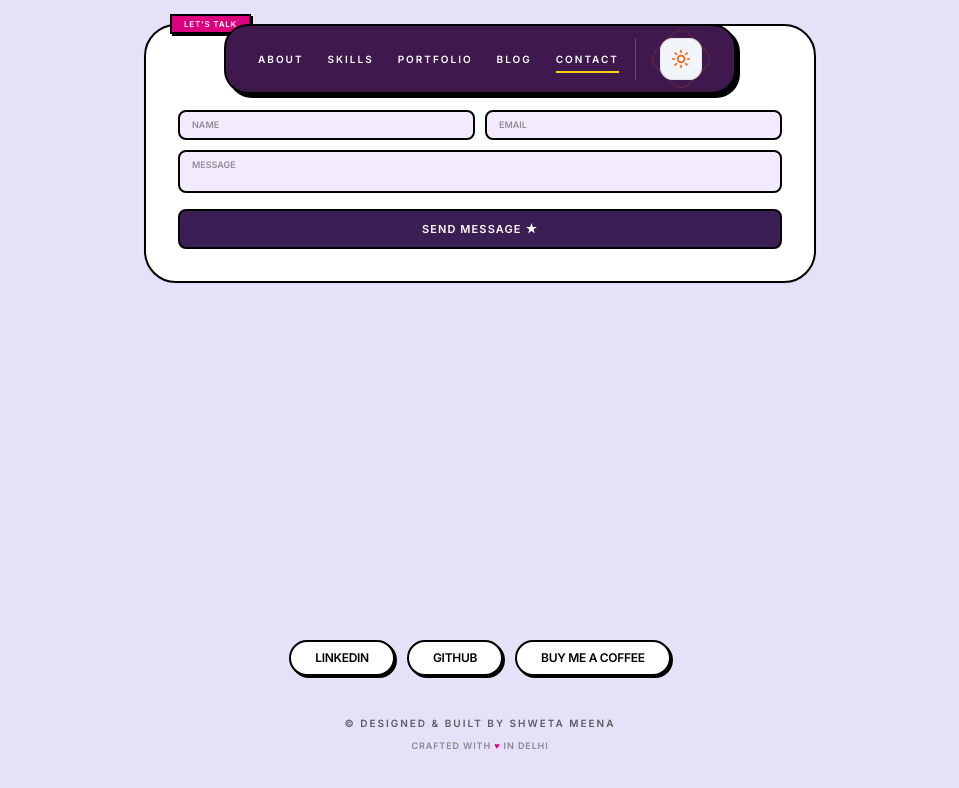
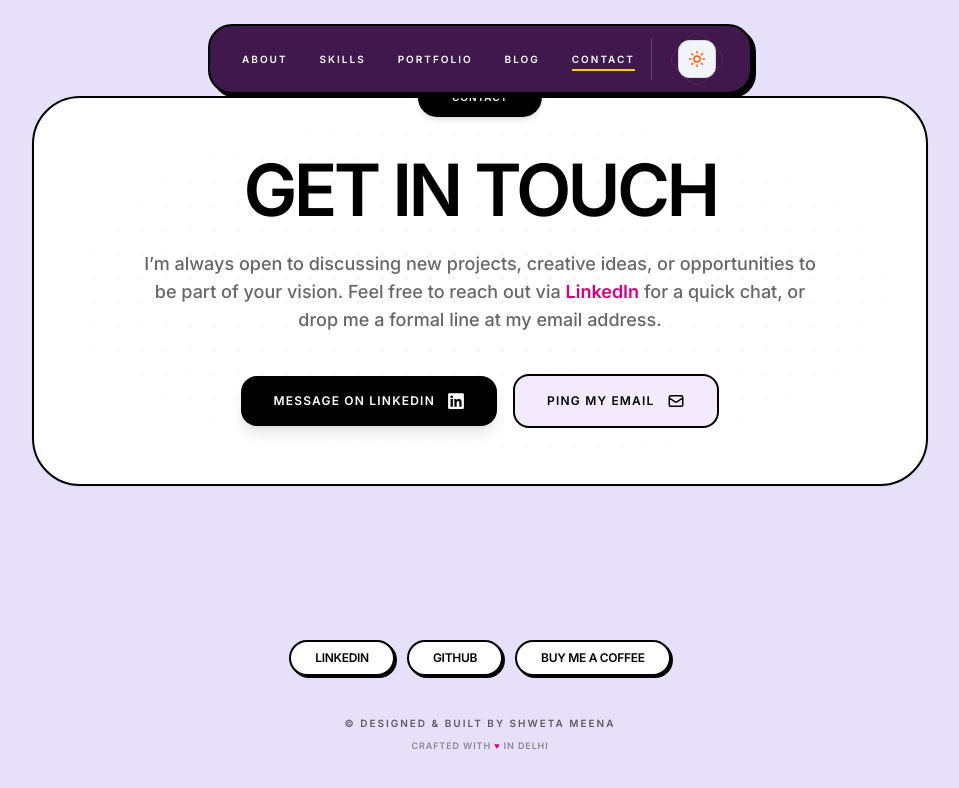
Before and after one commit to me-shweta/me-shweta.github.io, a React (Vite) app: page /contact in a window 1280 px wide. Shown: the top 788 px of the page, without its empty margins (160-1119 px from the left). Built offline with nearby package versions, Linux system fonts and the light colour scheme.

Commit message:
updating contact component

```diff
--- a/src/components/Contact.jsx
+++ b/src/components/Contact.jsx
@@ -1,82 +1,80 @@
 import { useState } from 'react'
-import { motion } from 'framer-motion'
+import { motion, AnimatePresence } from 'framer-motion'
+import { FaLinkedin } from 'react-icons/fa'
+import { HiOutlineMail, HiCheck } from 'react-icons/hi'
 
 const Contact = () => {
-  const [status, setStatus] = useState('idle'); // idle, loading, success, error
-  const [formData, setFormData] = useState({ name: '', email: '', message: '' });
+  const [copied, setCopied] = useState(false);
+  const emailAddress = "shwetameena.work@gmail.com";
 
-  const handleSubmit = async (e) => {
-    e.preventDefault();
-    if (!formData.name || !formData.email || !formData.message) {
-      setStatus('error');
-      setTimeout(() => setStatus('idle'), 3000);
-      return;
-    }
-
-    setStatus('loading');
-    // Simulate API call logic for UI/UX demonstration
-    setTimeout(() => {
-      setStatus('success');
-      setFormData({ name: '', email: '', message: '' });
-      setTimeout(() => setStatus('idle'), 5000);
-    }, 1200);
+  const handleCopyEmail = () => {
+    navigator.clipboard.writeText(emailAddress);
+    setCopied(true);
+    setTimeout(() => setCopied(false), 3000);
   };
 
   return (
-    <section id="contact" className="py-6 bg-[#E6E0F8] dark:bg-[#1a0b21] transition-colors duration-500">
-      <div className="container mx-auto px-4 lg:px-20">
-        <div className="max-w-2xl mx-auto bg-white dark:bg-[#2d1438] rounded-[2rem] p-5 lg:p-8 shadow-sm border-2 border-black dark:border-white/20 relative transition-colors duration-300">
+    <section id="contact" className="py-24 bg-[#E6E0F8] dark:bg-[#1a0b21] transition-colors duration-500 overflow-visible">
+      <div className="container mx-auto px-6">
+        <div className="max-w-4xl mx-auto bg-white dark:bg-[#2d1438] rounded-[3rem] p-8 md:p-14 shadow-sm border-2 border-black dark:border-white/10 relative transition-colors duration-300">
 
-          <div className="absolute -top-3 left-6 bg-[#DB007D] text-white px-3 py-0.5 border-2 border-black dark:border-white/20 font-black uppercase text-[8px] tracking-widest shadow-[2px_2px_0px_black] dark:shadow-[2px_2px_0px_#DB007D]">
-            let's talk
+          {/* Top Pill Badge - Adjusted positioning to prevent clipping */}
+          <div className="absolute -top-5 left-1/2 -translate-x-1/2 bg-black dark:bg-white text-white dark:text-black px-8 py-2.5 rounded-full font-black uppercase text-[10px] tracking-widest shadow-md z-20 border-2 border-transparent dark:border-black/10">
+            Contact
           </div>
 
-          <div className="text-center mb-4">
-            <h2 className="text-2xl md:text-3xl font-black uppercase tracking-tighter text-[#3B1E54] dark:text-white leading-none">
-              Connect with <span className="text-[#DB007D] italic">Shweta.</span>
+          {/* Decorative Dot Pattern */}
+          <div className="absolute top-0 left-0 w-full h-full bg-[radial-gradient(#e5e7eb_1.5px,transparent_1.5px)] dark:bg-[radial-gradient(#ffffff10_1.5px,transparent_1.5px)] [background-size:24px_24px] [mask-image:radial-gradient(ellipse_at_center,black,transparent_80%)] pointer-events-none rounded-[3rem]" />
+
+          <div className="relative z-10 flex flex-col items-center text-center">
+            <h2 className="text-5xl md:text-7xl font-black tracking-tighter text-black dark:text-white mb-6 uppercase leading-none">
+              Get in Touch
             </h2>
+
+            <p className="text-sm md:text-lg font-medium text-black/60 dark:text-white/60 max-w-2xl mx-auto leading-relaxed mb-10">
+              I’m always open to discussing new projects, creative ideas, or opportunities to be part of your vision.
+              Feel free to reach out via <span className="text-[#DB007D] dark:text-[#F9A8D4] font-bold">LinkedIn</span> for a quick chat, or drop me a formal line at my email address.
+            </p>
+
+            <div className="flex flex-col md:flex-row items-center gap-4 w-full justify-center relative">
+              {/* LinkedIn Action */}
+              <motion.a
+                href="https://www.linkedin.com/in/shwetameena"
+                target="_blank"
+                rel="noopener noreferrer"
+                whileHover={{ scale: 1.05, y: -4 }}
+                whileTap={{ scale: 0.98 }}
+                className="inline-flex items-center gap-3 bg-black dark:bg-[#DB007D] text-white px-8 py-4 rounded-2xl font-black uppercase tracking-widest text-[10px] md:text-xs transition-all shadow-lg w-full md:w-auto justify-center"
+              >
+                Message on LinkedIn <FaLinkedin size={18} />
+              </motion.a>
+
+              {/* Email Copy Action */}
+              <motion.button
+                onClick={handleCopyEmail}
+                whileHover={{ scale: 1.05, y: -4 }}
+                whileTap={{ scale: 0.98 }}
+                className="inline-flex items-center gap-3 bg-[#F3EAFD] dark:bg-[#3F194D] text-black dark:text-white border-2 border-black dark:border-white/10 px-8 py-4 rounded-2xl font-black uppercase tracking-widest text-[10px] md:text-xs transition-all w-full md:w-auto justify-center relative"
+              >
+                {copied ? 'Email Copied!' : 'Ping my Email'}
+                {copied ? <HiCheck size={18} className="text-green-500" /> : <HiOutlineMail size={18} />}
+              </motion.button>
+
+              {/* Tooltip/Toast for Copy Success */}
+              <AnimatePresence>
+                {copied && (
+                  <motion.div
+                    initial={{ opacity: 0, y: 10 }}
+                    animate={{ opacity: 1, y: 0 }}
+                    exit={{ opacity: 0, y: 10 }}
+                    className="absolute -bottom-12 bg-black dark:bg-white text-white dark:text-black text-[9px] font-bold px-4 py-1.5 rounded-full uppercase tracking-tighter shadow-lg"
+                  >
+                    Copied to clipboard!
+                  </motion.div>
+                )}
+              </AnimatePresence>
+            </div>
           </div>
-
-          <form onSubmit={handleSubmit} className="space-y-2.5">
-            <div className="grid md:grid-cols-2 gap-2.5">
-              <input
-                type="text"
-                placeholder="NAME"
-                value={formData.name}
-                onChange={(e) => setFormData({...formData, name: e.target.value})}
-                className="w-full bg-[#F3EAFD] dark:bg-[#3F194D] border-2 border-black dark:border-white/10 rounded-lg px-3 py-1.5 text-[9px] font-bold outline-none uppercase transition-all focus:bg-white dark:focus:bg-[#4a1d5a] dark:text-white placeholder-black/40 dark:placeholder-white/40"
-              />
-              <input
-                type="email"
-                placeholder="EMAIL"
-                value={formData.email}
-                onChange={(e) => setFormData({...formData, email: e.target.value})}
-                className="w-full bg-[#F3EAFD] dark:bg-[#3F194D] border-2 border-black dark:border-white/10 rounded-lg px-3 py-1.5 text-[9px] font-bold outline-none uppercase transition-all focus:bg-white dark:focus:bg-[#4a1d5a] dark:text-white placeholder-black/40 dark:placeholder-white/40"
-              />
-            </div>
-
-            <textarea
-              placeholder="MESSAGE"
-              rows="2"
-              value={formData.message}
-              onChange={(e) => setFormData({...formData, message: e.target.value})}
-              className="w-full bg-[#F3EAFD] dark:bg-[#3F194D] border-2 border-black dark:border-white/10 rounded-lg px-3 py-1.5 text-[9px] font-bold outline-none uppercase resize-none transition-all focus:bg-white dark:focus:bg-[#4a1d5a] dark:text-white placeholder-black/40 dark:placeholder-white/40"
-            ></textarea>
-
-            <motion.button
-              disabled={status === 'loading'}
-              whileHover={{ y: -2, boxShadow: "3px 3px 0px rgba(0,0,0,1)" }}
-              whileTap={{ scale: 0.98 }}
-              className={`w-full py-2.5 rounded-lg border-2 border-black dark:border-white/20 font-black uppercase tracking-widest text-[11px] transition-all ${
-                status === 'success' ? 'bg-green-400 text-black' : 'bg-[#3B1E54] dark:bg-[#DB007D] text-white'
-              } ${status === 'error' ? 'bg-red-500 text-white' : ''}`}
-            >
-              {status === 'idle' && 'Send Message ★'}
-              {status === 'loading' && 'Sending...'}
-              {status === 'success' && 'Sent! ✓'}
-              {status === 'error' && 'Error: Empty Fields'}
-            </motion.button>
-          </form>
         </div>
       </div>
     </section>
--- a/src/components/Footer.jsx
+++ b/src/components/Footer.jsx
@@ -10,7 +10,7 @@ const Footer = () => {
   const links = [
     { label: 'LinkedIn', url: 'https://www.linkedin.com/in/shwetameena' },
     { label: 'GitHub', url: 'https://github.com/shwetameena' },
-    { label: 'Buy Me a Coffee', url: 'https://www.buymeacoffee.com/shwetameena' },
+    { label: 'Buy Me a Coffee', url: 'https://buymeacoffee.com/shwetameenk?new=1' },
   ]
 
   return (
--- a/src/components/Header.jsx
+++ b/src/components/Header.jsx
@@ -1,17 +1,17 @@
 import { useState, useEffect, useRef } from 'react'
 import { motion, AnimatePresence } from 'framer-motion'
-import { useLocation } from 'react-router-dom' // 1. Import useLocation
+import { useLocation, Link } from 'react-router-dom'
 import { AnimatedThemeToggler } from "@/registry/magicui/animated-theme-toggler"
 
 const Header = () => {
-  const location = useLocation() // 2. Initialize location
+  const location = useLocation()
   const [isScrolled, setIsScrolled] = useState(false)
   const [activeSection, setActiveSection] = useState('about')
   const [scrollProgress, setScrollProgress] = useState(0)
   const observer = useRef(null)
 
-  // 3. Logic to hide header on specific pages
-  if (location.pathname === '/photography') return null;
+  // Hide header on Photography and Individual Blog Pages
+  if (location.pathname === '/photography' || location.pathname.startsWith('/blog/')) return null;
 
   const navItems = [
     { name: 'About', id: 'hero-main' },
@@ -26,33 +26,22 @@ const Header = () => {
       setIsScrolled(window.scrollY > 50)
       const totalHeight = document.documentElement.scrollHeight - document.documentElement.clientHeight;
       const currentScroll = window.scrollY;
-      if (totalHeight > 0) {
-        setScrollProgress(currentScroll / totalHeight);
-      }
+      if (totalHeight > 0) setScrollProgress(currentScroll / totalHeight);
     }
     window.addEventListener('scroll', handleScroll)
-
-    if (observer.current) observer.current.disconnect();
 
     observer.current = new IntersectionObserver((entries) => {
       entries.forEach((entry) => {
         if (entry.isIntersecting) {
           const matchedItem = navItems.find(item => item.id === entry.target.id);
-          if (matchedItem) {
-            setActiveSection(matchedItem.name.toLowerCase());
-          }
+          if (matchedItem) setActiveSection(matchedItem.name.toLowerCase());
         }
       });
-    }, {
-      rootMargin: '-20% 0px -70% 0px',
-      threshold: 0
-    });
+    }, { rootMargin: '-20% 0px -70% 0px', threshold: 0 });
 
     navItems.forEach((item) => {
       const element = document.getElementById(item.id);
-      if (element) {
-        observer.current.observe(element);
-      }
+      if (element) observer.current.observe(element);
     });
 
     return () => {
@@ -65,41 +54,31 @@ const Header = () => {
     <header className="fixed top-6 inset-x-0 z-[100] flex justify-center pointer-events-none px-4">
       <nav className={`flex flex-col relative overflow-hidden items-center transition-all duration-500 border-2 border-black dark:border-white/20 pointer-events-auto shadow-[4px_4px_0px_rgba(0,0,0,1)] dark:shadow-[4px_4px_0px_#DB007D] ${
         isScrolled
-        ? 'bg-white dark:bg-[#2d1438] scale-90 md:scale-95 rounded-xl md:rounded-2xl'
-        : 'bg-[#3F194D] dark:bg-[#1a0b21] rounded-2xl md:rounded-3xl'
+        ? 'bg-white/90 dark:bg-[#2d1438]/90 backdrop-blur-md rounded-2xl'
+        : 'bg-[#3F194D] dark:bg-[#1a0b21] rounded-3xl'
       }`}
       >
-        <div className="flex items-center gap-2 md:gap-4 px-2 md:px-8 py-2 md:py-3 w-full justify-center">
-          <div className="flex items-center gap-3 md:gap-6 relative">
+        <div className="flex items-center gap-2 md:gap-4 px-3 md:px-8 py-2 md:py-3">
+          <div className="flex items-center gap-3 md:gap-8 relative">
             {navItems.map((item) => {
-              const itemKey = item.name.toLowerCase();
-              const isActive = activeSection === itemKey;
-
+              const isActive = activeSection === item.name.toLowerCase();
               return (
                 <a
                   key={item.name}
                   href={`#${item.id}`}
-                  className={`relative text-[8px] md:text-[10px] uppercase tracking-[0.1em] md:tracking-[0.2em] font-black transition-colors ${
-                    isScrolled
-                      ? 'text-black dark:text-white'
-                      : 'text-white'
+                  className={`relative text-[9px] md:text-[10px] uppercase tracking-tighter md:tracking-[0.2em] font-black transition-colors ${
+                    isScrolled ? 'text-black dark:text-white' : 'text-white'
                   }`}
                 >
                   <span className="relative z-10">{item.name}</span>
                   <AnimatePresence>
                     {isActive && (
                       <motion.div
-                        layoutId="activeSectionUnderline"
+                        layoutId="activeUnderline"
                         initial={{ opacity: 0, scaleX: 0 }}
                         animate={{ opacity: 1, scaleX: 1 }}
                         exit={{ opacity: 0, scaleX: 0 }}
-                        transition={{ type: "spring", stiffness: 350, damping: 30 }}
-                        className={`absolute -bottom-1.5 inset-x-0 h-0.5 z-0 ${
-                          isScrolled
-                            ? 'bg-[#DB007D] dark:bg-[#F9A8D4]'
-                            : 'bg-[#FFCE13] dark:bg-[#FFCE13]'
-                        }`}
-                        style={{ originX: 0.5 }}
+                        className={`absolute -bottom-1 inset-x-0 h-0.5 ${isScrolled ? 'bg-[#DB007D]' : 'bg-[#FFCE13]'}`}
                       />
                     )}
                   </AnimatePresence>
@@ -108,26 +87,20 @@ const Header = () => {
             })}
           </div>
 
-          <div className={`flex items-center pl-4 md:pl-6 border-l transition-colors ${
+          <div className={`flex items-center pl-3 md:pl-6 border-l transition-colors ${
             isScrolled ? 'border-black/10 dark:border-white/10' : 'border-white/20'
           }`}>
-            <div className={`flex items-center transition-colors scale-75 md:scale-100 ${
-              isScrolled ? 'text-black dark:text-white' : 'text-white'
-            }`}>
+            <div className="scale-75 md:scale-90">
               <AnimatedThemeToggler />
             </div>
           </div>
         </div>
 
-        <div className="absolute bottom-0 left-0 right-0 h-1 bg-black/5 dark:bg-white/5 pointer-events-none">
+        {/* Scroll Progress Bar */}
+        <div className="absolute bottom-0 left-0 right-0 h-1 bg-black/5 dark:bg-white/5">
           <motion.div
-            className={`h-full ${
-              isScrolled
-                ? 'bg-[#DB007D] dark:bg-[#F9A8D4]'
-                : 'bg-[#FFCE13] dark:bg-[#FFCE13]'
-            }`}
+            className={`h-full ${isScrolled ? 'bg-[#DB007D]' : 'bg-[#FFCE13]'}`}
             style={{ scaleX: scrollProgress, originX: 0 }}
-            transition={{ type: "spring", stiffness: 400, damping: 40 }}
           />
         </div>
       </nav>
```
